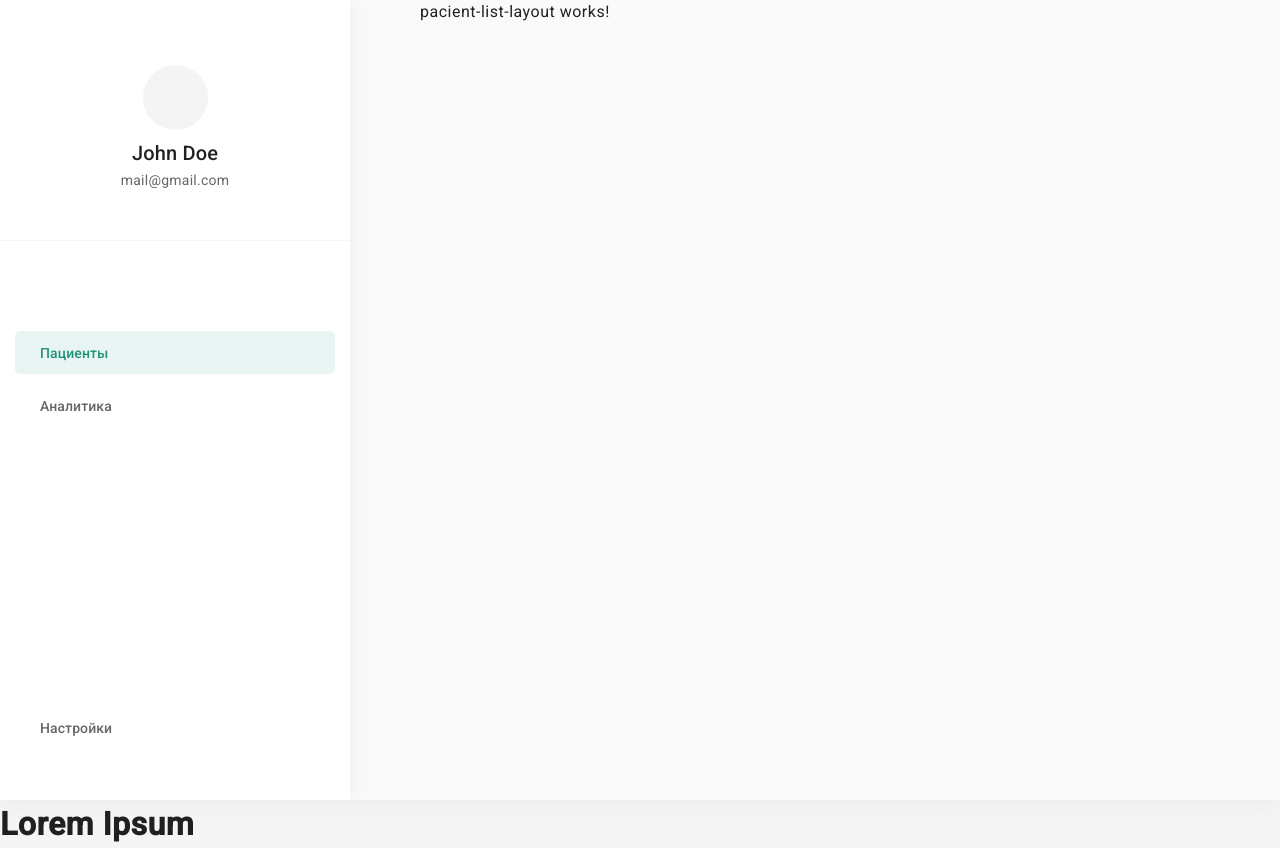
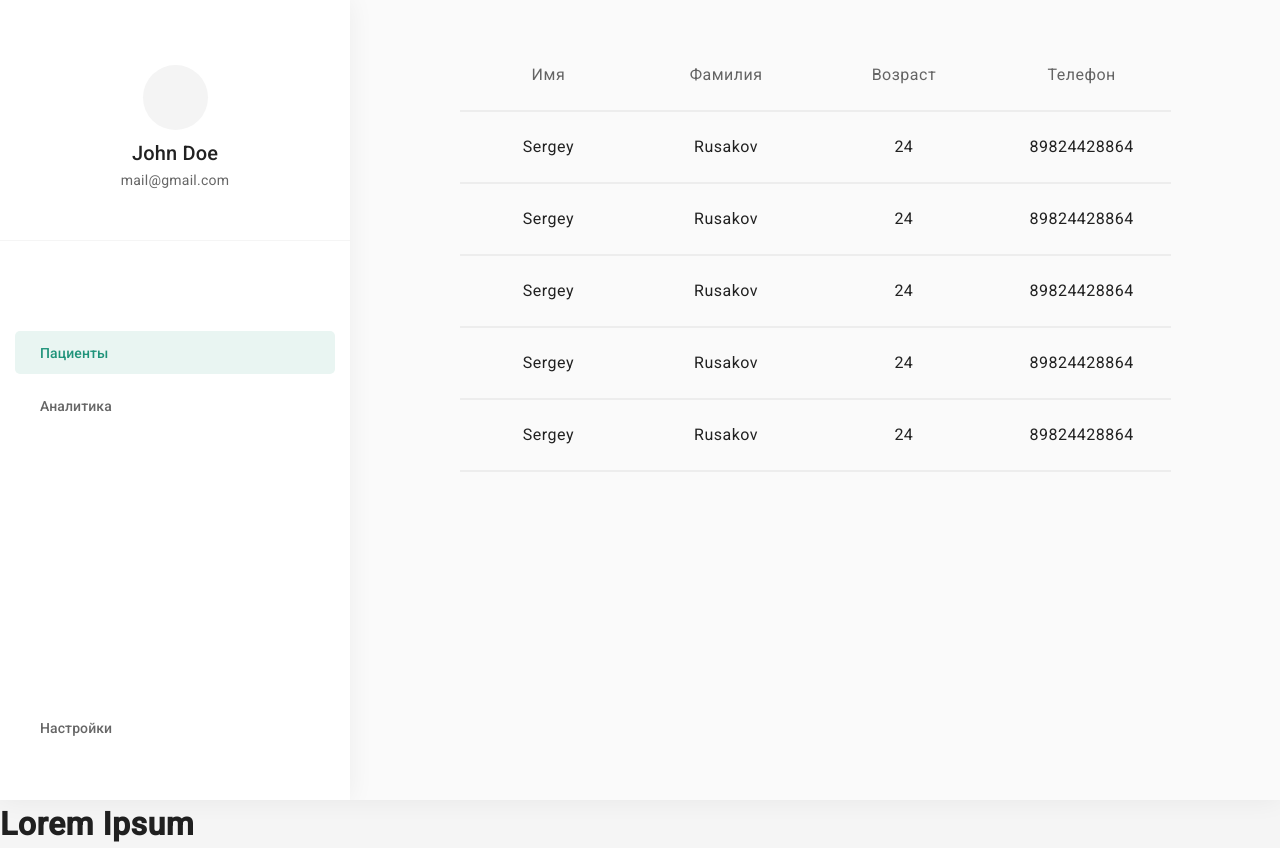
Before and after one commit to kulagind/Template, an Angular app: page /admin/patients in a window 1280 px wide. Built offline with nearby package versions, Linux system fonts and the light colour scheme.

Commit message:
Fix patients table layout

```diff
--- a/src/app/admin/admin.module.ts
+++ b/src/app/admin/admin.module.ts
@@ -7,7 +7,7 @@ import { RouterModule } from '@angular/router';
 import { PatientsListComponent } from './components/patients-list/patients-list.component';
 import { PatientsTableComponent } from './components/patients-table/patients-table.component';
 import { PacientDashboardLayoutComponent } from './components/pacient-dashboard-layout/pacient-dashboard-layout.component';
-import { PatientsListLayoutComponent } from './components/pacient-list-layout/patients-list-layout.component';
+import { PatientsListLayoutComponent } from './components/patient-list-layout/patients-list-layout.component';
 
 
 @NgModule({
--- a/src/app/admin/components/pacient-list-layout/patients-list-layout.component.html
+++ /dev/null
@@ -1 +0,0 @@
-<p>pacient-list-layout works!</p>
--- /dev/null
+++ b/src/app/admin/components/patient-list-layout/patients-list-layout.component.html
@@ -0,0 +1,5 @@
+<div class="patient-list-layout">
+  <div class="patient-list-layout__table">
+    <app-patients-table></app-patients-table>
+  </div>
+</div>
--- /dev/null
+++ b/src/app/admin/components/patient-list-layout/patients-list-layout.component.scss
@@ -0,0 +1,12 @@
+.patient-list-layout {
+  display: flex;
+  align-items: center;
+  justify-content: center;
+  width: 100%;
+  height: 100%;
+
+  &__table {
+    width: 90%;
+    height: 90%;
+  }
+}
--- a/src/app/admin/components/patients-table/patients-table.component.html
+++ b/src/app/admin/components/patients-table/patients-table.component.html
@@ -1,4 +1,18 @@
 <div class="patients-table">
+  <div class="patients-table__row patients-table__header-row">
+    <div class="patients-table__cell patients-table__header-cell">
+      Имя
+    </div>
+    <div class="patients-table__cell patients-table__header-cell">
+      Фамилия
+    </div>
+    <div class="patients-table__cell patients-table__header-cell">
+      Возраст
+    </div>
+    <div class="patients-table__cell patients-table__header-cell">
+      Телефон
+    </div>
+  </div>
   <div class="patients-table__row" *ngFor="let patient of patients">
     <div class="patients-table__cell">
       {{patient.firstName}}
--- a/src/app/admin/components/patients-table/patients-table.component.scss
+++ b/src/app/admin/components/patients-table/patients-table.component.scss
@@ -3,11 +3,18 @@
   height: 100%;
   display: flex;
   flex-direction: column;
+  cursor: default;
+
+  &__header-cell {
+    color: rgba(0, 0, 0, 0.6);
+    user-select: none;
+  }
 
   &__row {
     display: flex;
     flex: 1;
-    border-bottom: 2px solid rgba(0, 0, 0, 0.05);;
+    border-bottom: 2px solid rgba(0, 0, 0, 0.05);
+    max-height: 10%;
   }
 
   &__cell {
--- a/src/app/app-routing.module.ts
+++ b/src/app/app-routing.module.ts
@@ -1,7 +1,7 @@
 import {NgModule} from '@angular/core';
 import {RouterModule, Routes} from '@angular/router';
 import {AdminLayoutComponent} from "./admin/components/admin-layout/admin-layout.component";
-import {PatientsListLayoutComponent} from "./admin/components/pacient-list-layout/patients-list-layout.component";
+import {PatientsListLayoutComponent} from "./admin/components/patient-list-layout/patients-list-layout.component";
 import {PacientDashboardLayoutComponent} from "./admin/components/pacient-dashboard-layout/pacient-dashboard-layout.component";
 
 const routes: Routes = [
```
Also changed, not shown: src/app/admin/components/pacient-list-layout/patients-list-layout.component.scss (deleted), src/app/admin/components/patient-list-layout/patients-list-layout.component.ts (renamed from src/app/admin/components/pacient-list-layout/patients-list-layout.component.ts).
